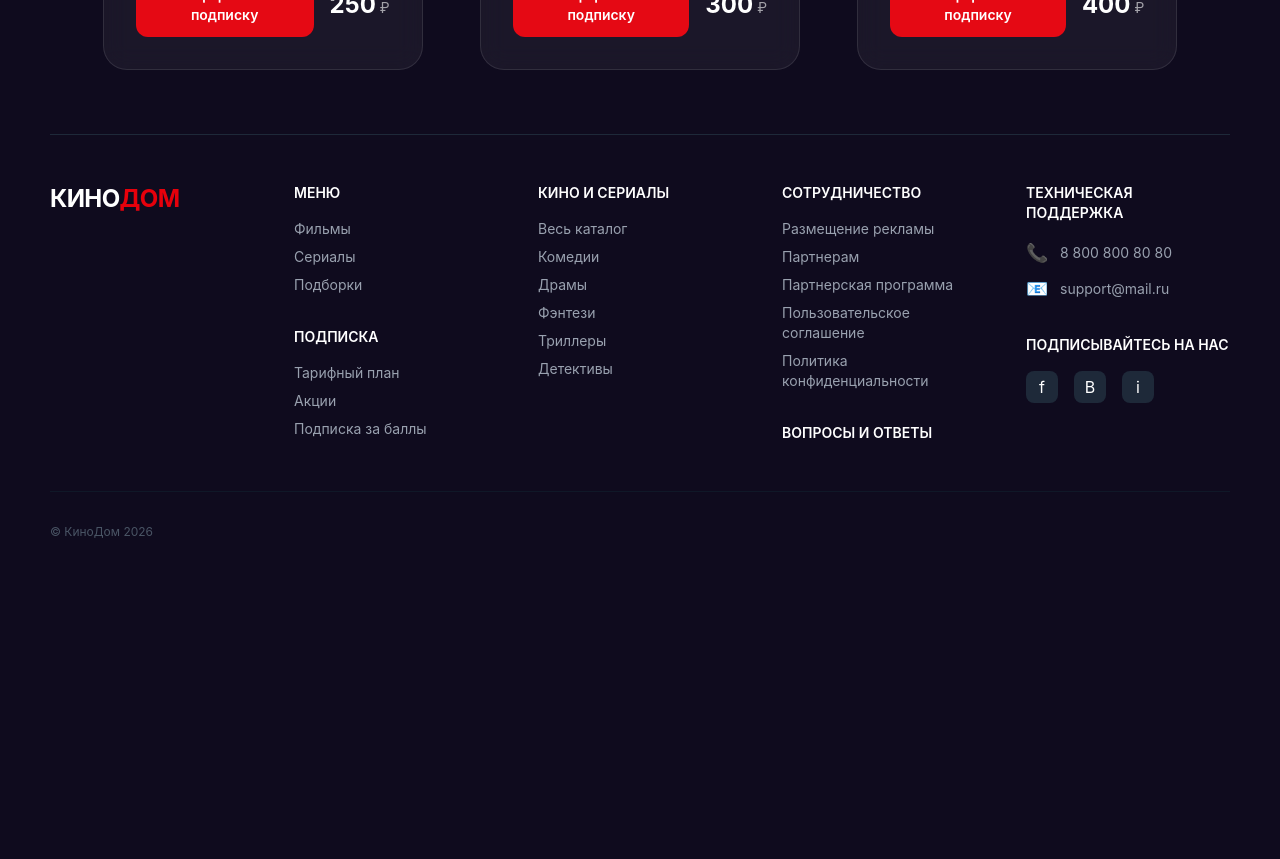
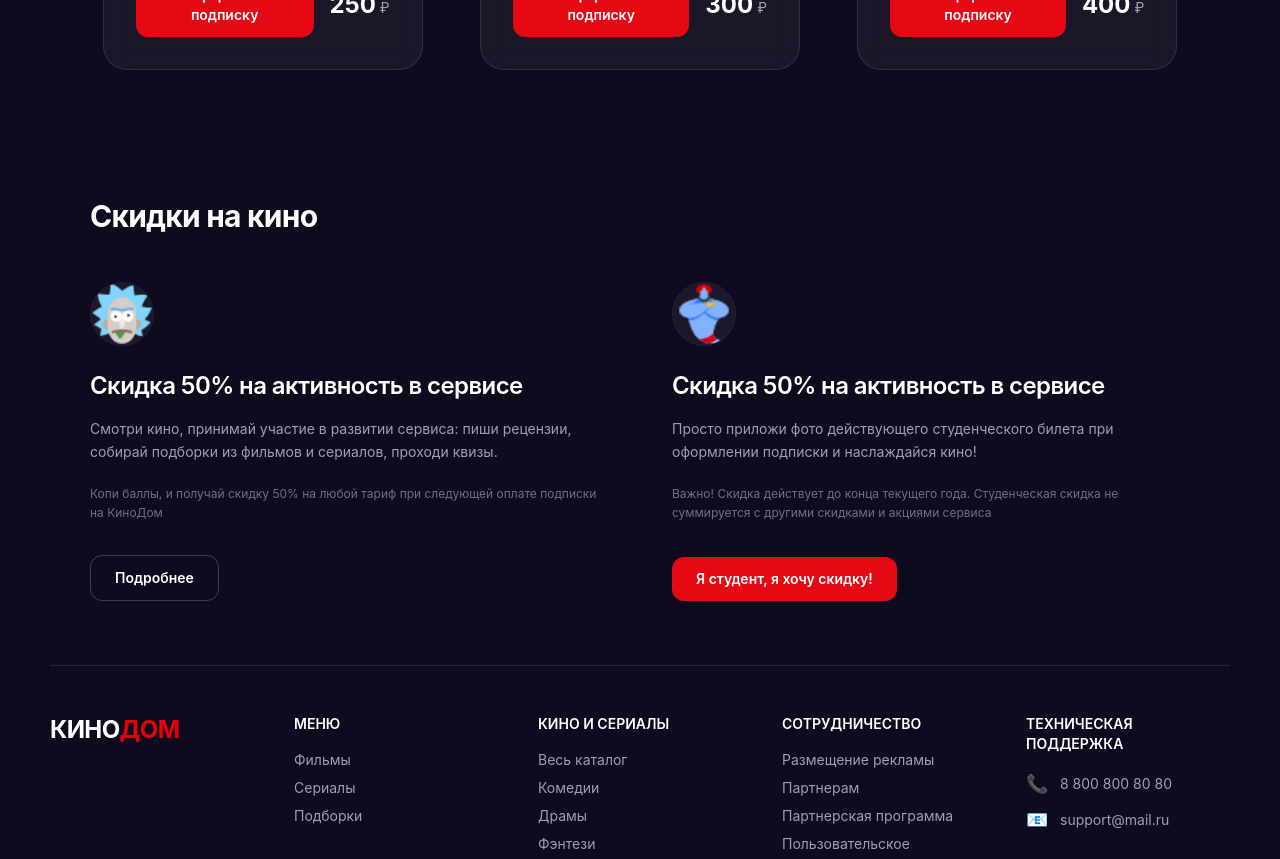
Before and after one commit to DesseraT/kinodom, a Vue app: page / in a window 1280 px wide. Shown: the part 1080-1939 px from the top of the page. Before the commit the page ends 1668 px from the top, so only its background shows below. Built offline with nearby package versions, Linux system fonts and the light colour scheme.

Commit message:
created MyBtn.vue && implemented DiscountBlock.vue

```diff
--- /dev/null
+++ b/src/entities/discountItem/index.ts
@@ -0,0 +1,5 @@
+import DiscountItem from './ui/DiscountItem.vue'
+import type { IDiscountItem } from './model/types'
+
+export type { IDiscountItem }
+export { DiscountItem }
--- /dev/null
+++ b/src/entities/discountItem/model/types.ts
@@ -0,0 +1,9 @@
+import type { IBtnProps } from '@/shared/btn/index'
+interface IDiscountItem {
+  icon: string
+  title: string
+  description: string
+  subDescription?: string
+  btn: IBtnProps
+}
+export type { IDiscountItem }
--- /dev/null
+++ b/src/entities/discountItem/ui/DiscountItem.vue
@@ -0,0 +1,27 @@
+<template>
+  <div class="flex flex-col items-start h-full max-w-[540px] text-white">
+    <img
+      class="w-16 h-16 rounded-full bg-[#1c182a] flex items-center justify-center mb-6 text-3xl border border-[#232034]"
+      :src="icon"
+    />
+
+    <div class="flex-grow space-y-4 mb-8">
+      <h3 class="text-2xl font-semibold tracking-tight">
+        {{ title }}
+      </h3>
+      <p class="text-sm text-gray-400 leading-relaxed">
+        {{ description }}
+      </p>
+      <p v-if="subDescription" class="text-xs text-gray-500 leading-relaxed pt-1">
+        {{ subDescription }}
+      </p>
+    </div>
+    <MyBtn :text="btn.text" :type="btn.type" />
+  </div>
+</template>
+
+<script setup lang="ts">
+import type { IDiscountItem } from '../model/types.ts'
+import { MyBtn } from '@/shared/btn/'
+defineProps<IDiscountItem>()
+</script>
--- a/src/entities/pricingItem/ui/PricingItem.vue
+++ b/src/entities/pricingItem/ui/PricingItem.vue
@@ -20,11 +20,7 @@
     <div class="h-px bg-white/10 my-8 w-full"></div>
 
     <div class="flex items-center justify-between gap-4">
-      <button
-        class="bg-[#e50914] hover:bg-[#ff0d1a] transition-colors px-6 py-3 rounded-xl font-semibold text-sm flex-grow"
-      >
-        Оформить подписку
-      </button>
+      <MyBtn :text="'Оформить подписку'" :type="'primary'" />
       <div class="text-2xl font-bold whitespace-nowrap">
         {{ price }}<span class="text-sm ml-1 font-normal text-white/60">₽</span>
       </div>
@@ -34,5 +30,6 @@
 
 <script setup lang="ts">
 import type { IPricingItem } from '../model/types.ts'
+import { MyBtn } from '@/shared/btn'
 defineProps<IPricingItem>()
 </script>
--- a/src/pages/main/ui/MainPage.vue
+++ b/src/pages/main/ui/MainPage.vue
@@ -3,6 +3,7 @@ import { Navbar } from '@/widgets/navbar/index'
 import { Footer } from '@/widgets/footer/index'
 import { Advantages } from '@/widgets/advantages/index'
 import { PricingBlock } from '@/widgets/pricing/index'
+import { DiscountBlock } from '@/widgets/discount'
 </script>
 
 <template>
@@ -10,6 +11,7 @@ import { PricingBlock } from '@/widgets/pricing/index'
     <Navbar />
     <Advantages />
     <PricingBlock />
+    <DiscountBlock />
     <Footer />
   </div>
 </template>
--- /dev/null
+++ b/src/shared/btn/index.ts
@@ -0,0 +1,4 @@
+import MyBtn from './ui/MyBtn.vue'
+import type { IBtnProps } from './model/types'
+export { MyBtn }
+export type { IBtnProps }
--- /dev/null
+++ b/src/shared/btn/model/types.ts
@@ -0,0 +1,5 @@
+interface IBtnProps {
+  text: string | number
+  type: 'primary' | 'outline'
+}
+export type { IBtnProps }
--- /dev/null
+++ b/src/shared/btn/ui/MyBtn.vue
@@ -0,0 +1,17 @@
+<template>
+  <button
+    class="px-6 py-3 rounded-xl font-semibold text-sm transition-all duration-200 cursor-pointer"
+    :class="{
+      'bg-[#e50914] hover:bg-[#ff0d1a] text-white': type === 'primary',
+      'border border-white/20 hover:border-white/60 hover:bg-white/5 text-white':
+        type === 'outline',
+    }"
+  >
+    {{ text }}
+  </button>
+</template>
+
+<script setup lang="ts">
+import type { IBtnProps } from '../model/types'
+defineProps<IBtnProps>()
+</script>
--- /dev/null
+++ b/src/widgets/discount/consts/discounts.ts
@@ -0,0 +1,29 @@
+import iconJin from '../assets/icon-jin.png'
+import iconRick from '../assets/icon-rick.png'
+import type { IDiscountItem } from '@/entities/discountItem/index'
+export const discounts: IDiscountItem[] = [
+  {
+    icon: iconRick,
+    title: 'Скидка 50% на активность в сервисе',
+    description:
+      'Смотри кино, принимай участие в развитии сервиса: пиши рецензии, собирай подборки из фильмов и сериалов, проходи квизы.',
+    subDescription:
+      'Копи баллы, и получай скидку 50% на любой тариф при следующей оплате подписки на КиноДом',
+    btn: {
+      text: 'Подробнее',
+      type: 'outline',
+    },
+  },
+  {
+    icon: iconJin,
+    title: 'Скидка 50% на активность в сервисе',
+    description:
+      'Просто приложи фото действующего студенческого билета при оформлении подписки и наслаждайся кино!',
+    subDescription:
+      'Важно! Скидка действует до конца текущего года. Студенческая скидка не суммируется с другими скидками и акциями сервиса',
+    btn: {
+      text: 'Я студент, я хочу скидку!',
+      type: 'primary',
+    },
+  },
+]
--- /dev/null
+++ b/src/widgets/discount/index.ts
@@ -0,0 +1,2 @@
+import DiscountBlock from './ui/DiscountBlock.vue'
+export { DiscountBlock }
--- /dev/null
+++ b/src/widgets/discount/ui/DiscountBlock.vue
@@ -0,0 +1,16 @@
+<template>
+  <section class="w-full py-16 px-10">
+    <div class="max-w-7xl mx-auto">
+      <h2 class="text-3xl font-bold mb-12 tracking-tight text-white">Скидки на кино</h2>
+
+      <div class="grid grid-cols-1 lg:grid-cols-2 gap-16 justify-items-start">
+        <DiscountItem v-for="discount in discounts" v-bind="discount" />
+      </div>
+    </div>
+  </section>
+</template>
+
+<script setup lang="ts">
+import { discounts } from '../consts/discounts'
+import { DiscountItem } from '@/entities/discountItem/index'
+</script>
```
Also changed, not shown: src/widgets/discount/assets/icon-jin.png (added), src/widgets/discount/assets/icon-rick.png (added).
